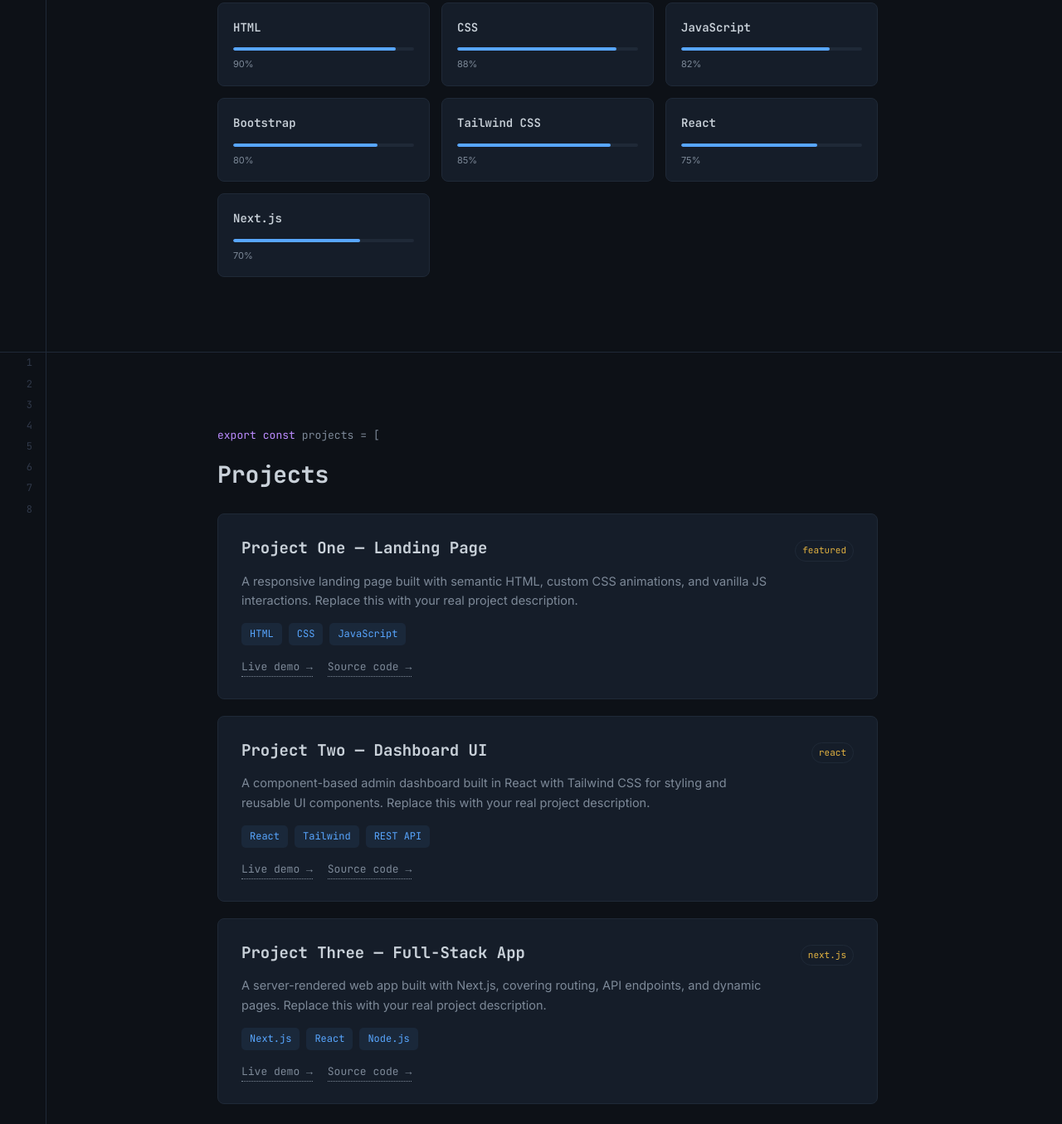
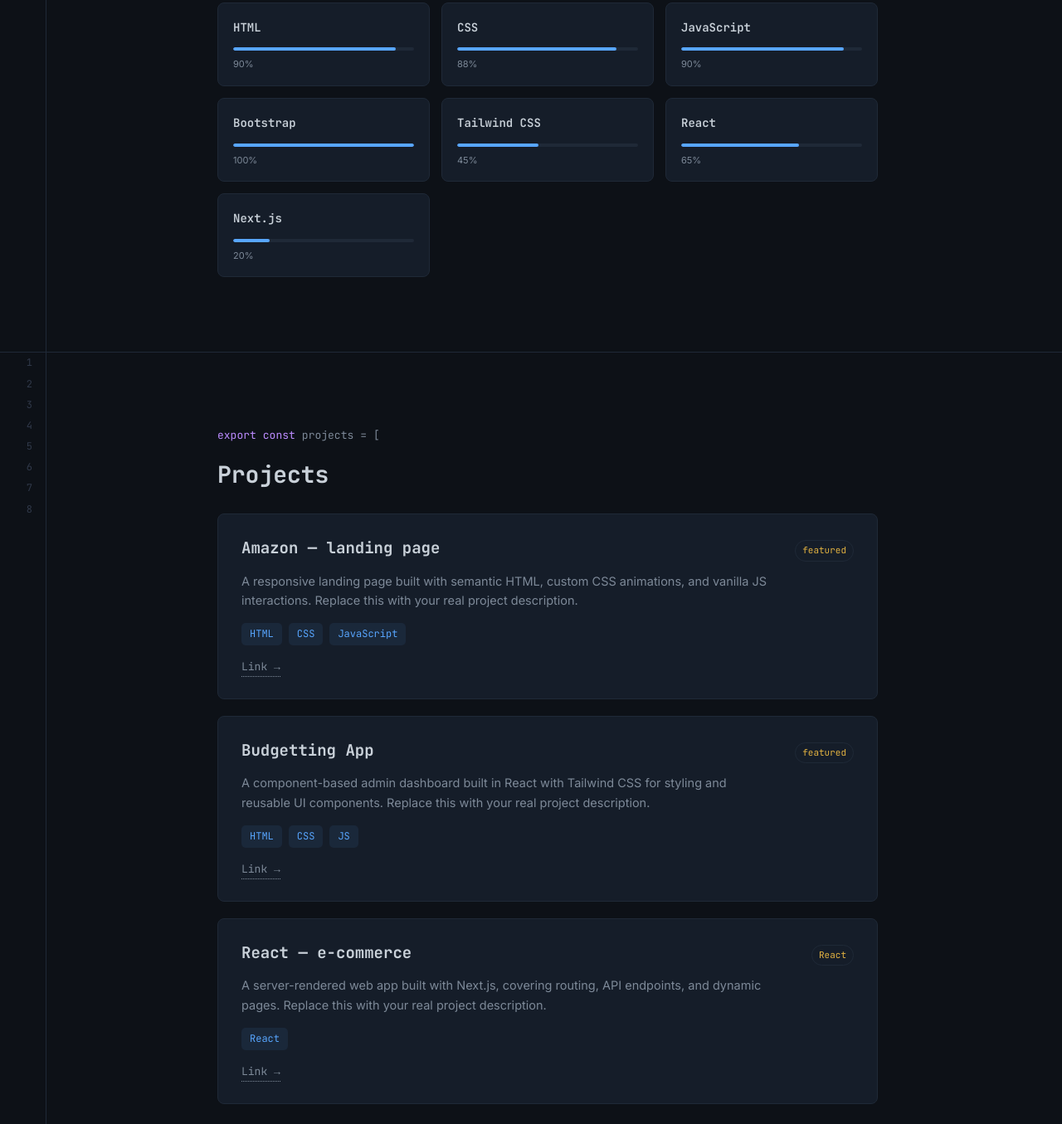
Before and after one commit to aimen69-khan/Portfolio, a plain HTML site: page index.html in a window 1280 px wide. Shown: the part 1765-3120 px from the top of the page at 83% size. Drawn offline with Linux system fonts and the light colour scheme.

Commit message:
done made same -_-

```diff
--- a/index.html
+++ b/index.html
@@ -120,20 +120,20 @@
                     <div class="skill-card" data-level="88"><span class="name">CSS</span>
                         <div class="bar"><i></i></div><span class="lvl">88%</span>
                     </div>
-                    <div class="skill-card" data-level="82"><span class="name">JavaScript</span>
-                        <div class="bar"><i></i></div><span class="lvl">82%</span>
+                    <div class="skill-card" data-level="90"><span class="name">JavaScript</span>
+                        <div class="bar"><i></i></div><span class="lvl">90%</span>
                     </div>
-                    <div class="skill-card" data-level="80"><span class="name">Bootstrap</span>
-                        <div class="bar"><i></i></div><span class="lvl">80%</span>
+                    <div class="skill-card" data-level="100"><span class="name">Bootstrap</span>
+                        <div class="bar"><i></i></div><span class="lvl">100%</span>
                     </div>
-                    <div class="skill-card" data-level="85"><span class="name">Tailwind CSS</span>
-                        <div class="bar"><i></i></div><span class="lvl">85%</span>
+                    <div class="skill-card" data-level="45"><span class="name">Tailwind CSS</span>
+                        <div class="bar"><i></i></div><span class="lvl">45%</span>
                     </div>
-                    <div class="skill-card" data-level="75"><span class="name">React</span>
-                        <div class="bar"><i></i></div><span class="lvl">75%</span>
+                    <div class="skill-card" data-level="65"><span class="name">React</span>
+                        <div class="bar"><i></i></div><span class="lvl">65%</span>
                     </div>
-                    <div class="skill-card" data-level="70"><span class="name">Next.js</span>
-                        <div class="bar"><i></i></div><span class="lvl">70%</span>
+                    <div class="skill-card" data-level="20"><span class="name">Next.js</span>
+                        <div class="bar"><i></i></div><span class="lvl">20%</span>
                     </div>
                 </div>
             </div>
@@ -152,35 +152,35 @@
 
                 <div class="project">
                     <div class="project-head">
-                        <h3>Project One — Landing Page</h3>
+                        <h3>Amazon — landing page</h3>
                         <span class="project-tag">featured</span>
                     </div>
                     <p class="desc">A responsive landing page built with semantic HTML, custom CSS animations, and
                         vanilla JS interactions. Replace this with your real project description.</p>
                     <div class="stack"><span>HTML</span><span>CSS</span><span>JavaScript</span></div>
-                    <div class="project-links"><a href="#">Live demo →</a><a href="#">Source code →</a></div>
+                    <div class="project-links"><a href="https://aimen69-khan.github.io/New-amazon-clone/" target="_blank">Link →</a></div>
                 </div>
 
                 <div class="project">
                     <div class="project-head">
-                        <h3>Project Two — Dashboard UI</h3>
-                        <span class="project-tag">react</span>
+                        <h3>Budgetting App</h3>
+                        <span class="project-tag">featured</span>
                     </div>
                     <p class="desc">A component-based admin dashboard built in React with Tailwind CSS for styling and
                         reusable UI components. Replace this with your real project description.</p>
-                    <div class="stack"><span>React</span><span>Tailwind</span><span>REST API</span></div>
-                    <div class="project-links"><a href="#">Live demo →</a><a href="#">Source code →</a></div>
+                    <div class="stack"><span>HTML</span><span>CSS</span><span>JS</span></div>
+                    <div class="project-links"><a href="https://aimen69-khan.github.io/BudGeting-App/" target="_blank">Link →</a></div>
                 </div>
 
                 <div class="project">
                     <div class="project-head">
-                        <h3>Project Three — Full-Stack App</h3>
-                        <span class="project-tag">next.js</span>
+                        <h3>React — e-commerce</h3>
+                        <span class="project-tag">React</span>
                     </div>
                     <p class="desc">A server-rendered web app built with Next.js, covering routing, API endpoints, and
                         dynamic pages. Replace this with your real project description.</p>
-                    <div class="stack"><span>Next.js</span><span>React</span><span>Node.js</span></div>
-                    <div class="project-links"><a href="#">Live demo →</a><a href="#">Source code →</a></div>
+                    <div class="stack"><span>React</span></div>
+                    <div class="project-links"><a href="https://react-e-commerce-three-rho.vercel.app/" target="_blank">Link →</a></div>
                 </div>
             </div>
         </section>
@@ -215,10 +215,9 @@
                 </div>
 
                 <div class="socials">
-                    <a href="mailto:aimen69khan@gmail.com">email</a>
-                    <a href="#">github</a>
-                    <a href="#">linkedin</a>
-                    <a href="#">twitter</a>
+                    <a href="mailto:aimen69khan@gmail.com" target="_blank">email</a>
+                    <a href="https://github.com/aimen69-khan" target="_blank">github</a>
+                    <a href="https://www.linkedin.com/in/ahmed-raza-859359390/" target="_blank">linkedin</a>
                 </div>
             </div>
         </section>
```
